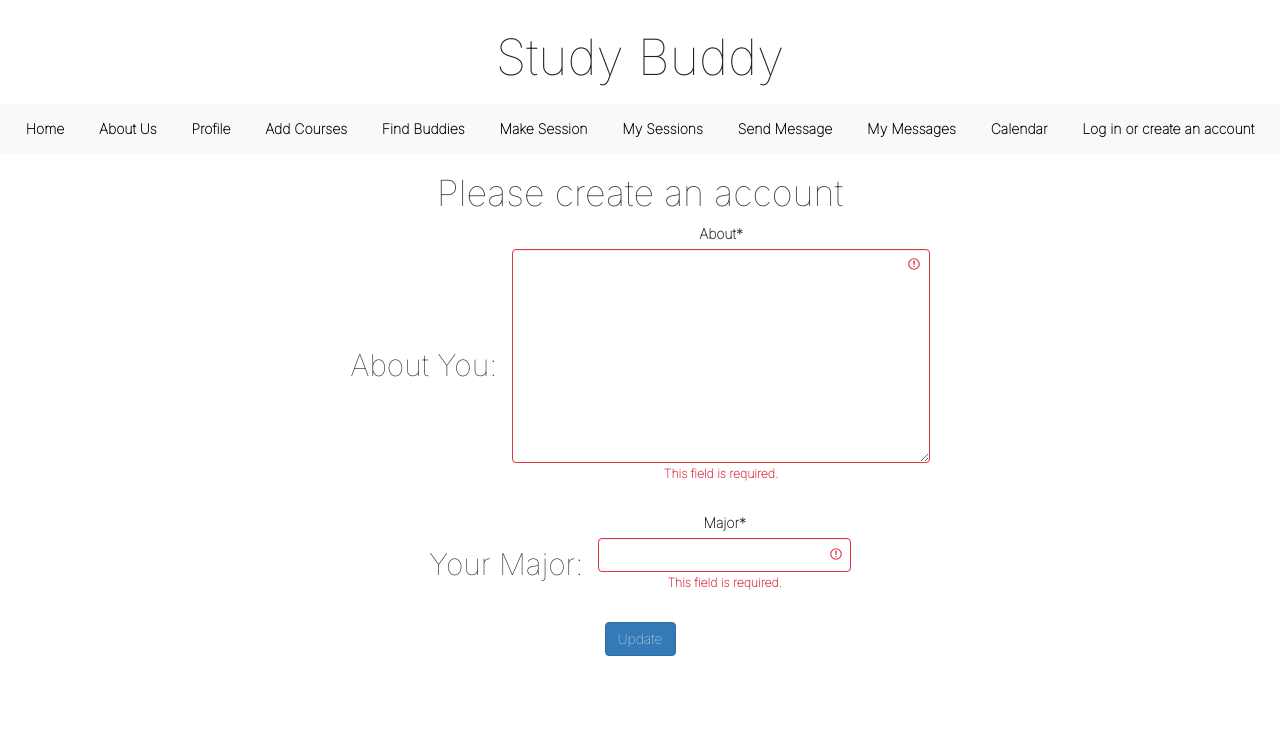
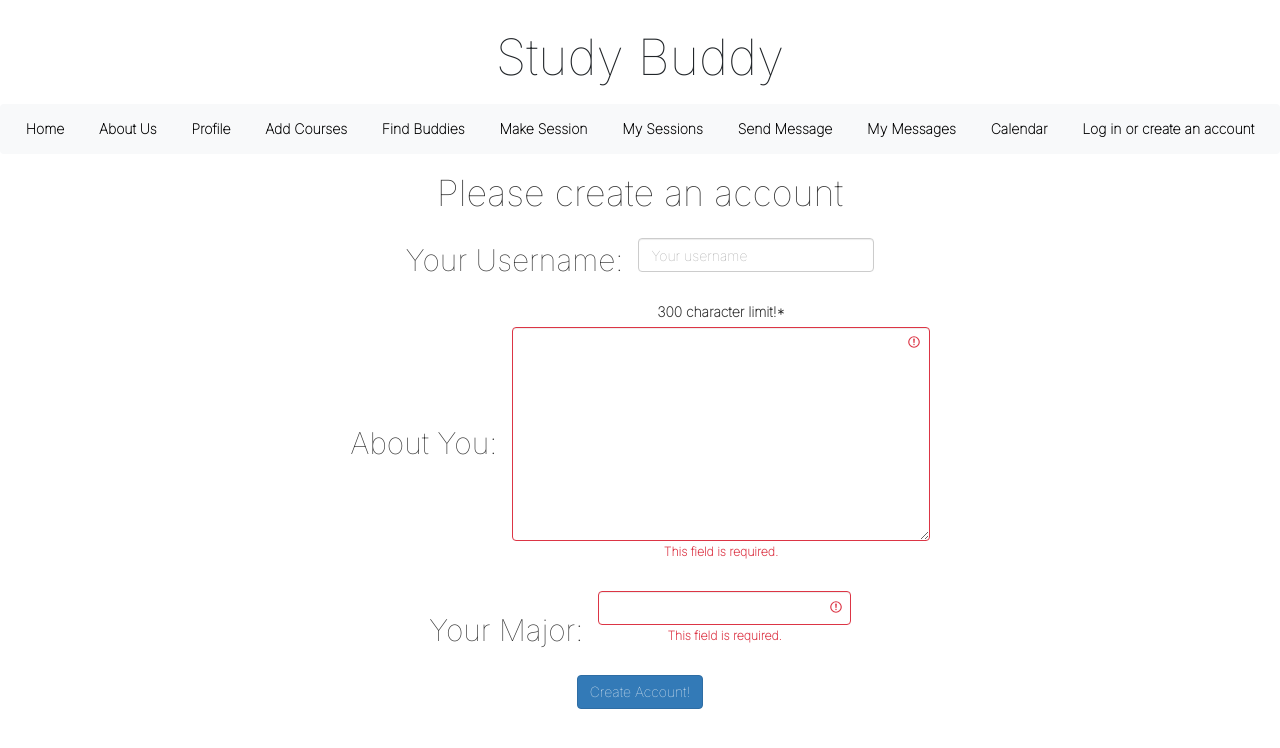
Before and after one commit to turtlemooncake/uva-studybuddy, a Django app: page /register/ in a window 1280 px wide. Shown: the top 748 px of the page. Run offline with Django 4.2, Linux system fonts and the light colour scheme; some libraries are stand-ins or nearby versions.

Commit message:
Bug fixes

```diff
--- a/studybuddy/forms.py
+++ b/studybuddy/forms.py
@@ -8,6 +8,12 @@ class ProfileForm(ModelForm):
     class Meta:
         model = Profile
         fields = ['about', 'major']
+    def __init__(self, *args, **kwargs):
+        super(ProfileForm, self).__init__(*args, **kwargs)
+        self.helper = FormHelper()
+        # self.helper.form_show_labels = False
+        self.fields['about'].label = "300 character limit!"
+        self.fields['major'].label = False
 
 class SessionForm(ModelForm):
     class Meta:
--- a/studybuddy/templates/addCourses.html
+++ b/studybuddy/templates/addCourses.html
@@ -45,6 +45,9 @@
             </button>
         </div>
         <div class="text-center">
+            {% if not validSearch %}
+                <p class="page-text" style="color:red">That's not a valid filter! Try again please.</p>
+            {% endif %}
             {% if not courseValid%}
                 <p class="page-text" style="color:red">Course not found! Try again please.</p>
             {% endif %}
--- a/studybuddy/templates/findBuddies.html
+++ b/studybuddy/templates/findBuddies.html
@@ -25,7 +25,7 @@
                 Course Abbreviation:
                 <input class="form-control mb-2" type="text" name="courseAb" />
             </label>
-            <button class="btn btn-primary mb-2" type="submit" value="Filter Abbr" name="Filter Abbr">
+            <button class="btn btn-primary mb-2" value="Filter Abbr" name="Filter Abbr">
                 Filter by course abbreviation
             </button>
         </div>
@@ -34,7 +34,7 @@
                 Course Number:
                 <input class="form-control mb-2" type="text" name="courseNumb" />
             </label>
-            <button class="btn btn-primary mb-2" type="submit" value="Filter Num" name="Filter Num">
+            <button class="btn btn-primary mb-2" value="Filter Num" name="Filter Num">
                 Filter by course number
             </button>
         </div>
@@ -42,7 +42,7 @@
             <button class="btn btn-success mb-2" type="submit" value="Filter Buddies" name="Find Buddy">
                 Filter both
             </button>
-            <button class="btn btn-danger mb-2" type="submit" value="Reset Search" name="Reset Search">
+            <button class="btn btn-danger mb-2" value="Reset Search" name="Reset Search">
                 Reset Search
             </button>
         </div>
--- a/studybuddy/templates/newSession.html
+++ b/studybuddy/templates/newSession.html
@@ -18,6 +18,9 @@
         <h4>
             <a href="/findBuddies">View which classmates you share a class with</a>
         </h4>
+        {% if invalidDate %}
+            <h3 style="color: red;">Your start time must be before your end time!</h3>
+        {% endif %}
     </div>
 
     {% load crispy_forms_tags %}
--- a/studybuddy/templates/registerProfile.html
+++ b/studybuddy/templates/registerProfile.html
@@ -19,11 +19,23 @@
     <div class="text-center page-title">
         <h1>Please create an account</h1>
 
+        {% if dupUser %}
+            <h2 style="color: red;">This username has already been taken, please input a new username</h2>
+        {% endif %}
+
         {% load crispy_forms_tags %}
 
         <form method="POST">
             {% csrf_token %}
             <div class="container">
+                <div class="form-group row justify-content-md-center">
+                    <div class="col-md-auto align-self-center">
+                        <h2>Your Username:</h2>
+                    </div>
+                    <div class="col-md-auto align-self-center">
+                        <input class="form-control" type="text" placeholder="Your username" name="user" />
+                    </div>
+                </div>
                 <div class="form-group row justify-content-md-center">
                     <div class="col-md-auto align-self-center">
                         <h2>About You:</h2>
@@ -41,8 +53,8 @@
                     </div>
                 </div>
             </div>
-            <button name="Update" value="Update" class="btn btn-primary">
-                Update
+            <button name="Update" value="Update" class="btn btn-primary" type="submit">
+                Create Account!
             </button>
         </form>
 
--- a/studybuddy/templates/sessions.html
+++ b/studybuddy/templates/sessions.html
@@ -54,6 +54,9 @@
                                             {% for i in session.users.all %}
                                                 <li class="list-group-item subheader spacer">{{i.username}}</li>
                                             {% endfor %}
+                                            {% if user not in session.users.all %}
+                                                <li class="list-group-item subheader spacer">{{user.username}}</li>
+                                            {% endif %}
                                         </ul>
                                         <footer class="subheader">
                                             <button class="btn btn-danger" name="Delete" value={{session.id}} type="submit">
--- a/studybuddy/views.py
+++ b/studybuddy/views.py
@@ -56,24 +56,29 @@ def login(request):
 
 
 def register(request):
+    dupUser = False
     form = ProfileForm(request.POST)
     if Profile.objects.filter(user_id=request.user.id).exists() and request.user.is_authenticated:
         return HttpResponseRedirect(reverse('home'))
 
     if (form.is_valid()):
+        print(request.POST['user'])
         preferredName = request.POST['user']
-        request.user.username = preferredName
-        print(request.user.username)
-        request.user.save()
+        try:
+            request.user.username = preferredName
+            request.user.save()
+            profile = form.save(commit=False)
+            profile.user = request.user
+            profile.save()
+            return HttpResponseRedirect(reverse('profile'))
 
-        profile = form.save(commit=False)
-        profile.user = request.user
-        profile.save()
+        except:
+            dupUser = True
 
-        return HttpResponseRedirect(reverse('addCourses'))
 
     context = {
-        'form': form
+        'form': form,
+        'dupUser': dupUser,
     }
 
     return render(request, 'registerProfile.html', context)
@@ -83,68 +88,73 @@ def session(request):
     if not request.user.is_authenticated:
         return HttpResponseRedirect(reverse('login'))
 
+    invalidDate = False
+
     if request.method == 'POST':
         form = SessionForm(request.POST)
 
         # if form.is_valid():
         if 'Send' in request.POST:
-            new_session = StudySession()
-            #session.users = request.user.objects.values_list('username', flat='True')
-            new_session.save()
-            #session.users.add(request.POST.get('users'))
-            temp = request.POST.getlist('users')
-            #session.m2mfield.add(*temp)
-            new_session.users.add(*temp)
-            #return HttpResponse(request.POST.items())
-            new_session.creator = request.user
-            new_session.date = request.POST.get('created_date')[0:10]
-            new_session.time = request.POST.get('created_date')[11:19]
-            new_session.location = request.POST.get('location')
-            new_session.subject = request.POST.get('subject')
-            new_session.created_date = request.POST.get('created_date')
-            new_session.end_date = request.POST.get('end_date')
-            new_session.save()
+            if(request.POST.get('created_date') >= request.POST.get('end_date')):
+                invalidDate = True
+            else:
+                new_session = StudySession()
+                #session.users = request.user.objects.values_list('username', flat='True')
+                new_session.save()
+                #session.users.add(request.POST.get('users'))
+                temp = request.POST.getlist('users')
+                #session.m2mfield.add(*temp)
+                new_session.users.add(*temp)
+                #return HttpResponse(request.POST.items())
+                new_session.creator = request.user
+                new_session.date = request.POST.get('created_date')[0:10]
+                new_session.time = request.POST.get('created_date')[11:19]
+                new_session.location = request.POST.get('location')
+                new_session.subject = request.POST.get('subject')
+                new_session.created_date = request.POST.get('created_date')
+                new_session.end_date = request.POST.get('end_date')
+                new_session.save()
 
-            emails = []
-            for member in new_session.users.all():
-                for person in Profile.objects.all():
-                    if member.username == person.user.username:
-                        emails.append(person.user.email)
-            event = {
-                'summary': request.POST.get('subject') + " Study Session",
-                'location': request.POST.get('location'),
-                'description': 'Let\'s work together on this class!',
-                'start': {
-                    'dateTime': new_session.created_date[0:10] + 'T' + new_session.created_date[11:19] + '-04:00',
-                    # 'dateTime': new_session.created_date.strftime("%Y-%m-%dT%H:%M:%S"),
-                    'timeZone': 'America/New_York',
-                },
-                'end': {
-                    'dateTime': new_session.end_date[0:10] + 'T' + new_session.end_date[11:19] + '-04:00',
-                    # 'dateTime': '2022-05-28T17:00:00-07:00',
-                    'timeZone': 'America/New_York',
-                },
-                # 'attendees': [
-                #     {'email': 'lpage@example.com'},
-                #     {'email': 'sbrin@example.com'},
-                # ],
-                'attendees': names,
-                'reminders': {
-                    'useDefault': False,
-                    'overrides': [
-                        {'method': 'email', 'minutes': 24 * 60},
-                        {'method': 'popup', 'minutes': 10},
-                    ],
-                },
-            }
-            service.events().insert(calendarId=calendar_id, body=event).execute()
-            # print('Event created: %s' % (event.get('htmlLink')))
-            return HttpResponseRedirect(reverse('my_sessions'))
+                emails = []
+                for member in new_session.users.all():
+                    for person in Profile.objects.all():
+                        if member.username == person.user.username:
+                            emails.append(person.user.email)
+                event = {
+                    'summary': request.POST.get('subject') + " Study Session",
+                    'location': request.POST.get('location'),
+                    'description': 'Let\'s work together on this class!',
+                    'start': {
+                        'dateTime': new_session.created_date[0:10] + 'T' + new_session.created_date[11:19] + '-04:00',
+                        # 'dateTime': new_session.created_date.strftime("%Y-%m-%dT%H:%M:%S"),
+                        'timeZone': 'America/New_York',
+                    },
+                    'end': {
+                        'dateTime': new_session.end_date[0:10] + 'T' + new_session.end_date[11:19] + '-04:00',
+                        # 'dateTime': '2022-05-28T17:00:00-07:00',
+                        'timeZone': 'America/New_York',
+                    },
+                    # 'attendees': [
+                    #     {'email': 'lpage@example.com'},
+                    #     {'email': 'sbrin@example.com'},
+                    # ],
+                    'attendees': emails,
+                    'reminders': {
+                        'useDefault': False,
+                        'overrides': [
+                            {'method': 'email', 'minutes': 24 * 60},
+                            {'method': 'popup', 'minutes': 10},
+                        ],
+                    },
+                }
+                service.events().insert(calendarId=calendar_id, body=event).execute()
+                # print('Event created: %s' % (event.get('htmlLink')))
+                return HttpResponseRedirect(reverse('my_sessions'))
 
     else:
         form = SessionForm()
 
-    return render(request, 'newSession.html', {'form': form})
+    return render(request, 'newSession.html', {'form': form, 'invalidDate': invalidDate,})
 
 def my_sessions(request):
     showPast = False
@@ -251,14 +261,22 @@ def addCourses(request):
     courseValid = True
     addedSuccess = False
     dupCourse = False
+    validSearch = True
 
     if request.method == 'POST':
         if 'Filter' in request.POST:
             if Course.objects.filter(courseAbbv=request.POST['courseAb']).exists():
-                allCourses = Course.objects.filter(courseAbbv=request.POST['courseAb'])
+                if Course.objects.filter(courseAbbv=request.POST['courseAb'], courseNumber=request.POST['courseNumb']).exists():
+                    allCourses = Course.objects.filter(courseAbbv=request.POST['courseAb'], courseNumber=request.POST['courseNumb'])
+                elif not (request.POST['courseNumb'] == ''):
+                    validSearch = False
+                else:
+                    allCourses = Course.objects.filter(courseAbbv=request.POST['courseAb'])
+            else:
+                validSearch = False
 
-        if 'Add Course' in request.POST:
-            if (Course.objects.filter(courseAbbv=request.POST['courseAb']).exists() and Course.objects.filter(courseNumber=request.POST['courseNumb']).exists()):
+        elif 'Add Course' in request.POST:
+            if (Course.objects.filter(courseAbbv=request.POST['courseAb'], courseNumber=request.POST['courseNumb']).exists()):
                 if not theUser.courses.filter(courseAbbv=request.POST['courseAb'], courseNumber=request.POST['courseNumb']).exists():
                     theUser.courses.add(Course.objects.get(courseAbbv=request.POST['courseAb'], courseNumber=request.POST['courseNumb']))
                 else:
@@ -267,10 +285,10 @@ def addCourses(request):
                 addedSuccess = True
             else:
                 courseValid = False
-                addedSuccess - False
+                addedSuccess = False
                 dupCourse = False
 
-        if 'Reset Search' in request.POST:
+        elif 'Reset Search' in request.POST:
             allCourses = Course.objects.all()
 
         else:
@@ -289,7 +307,7 @@ def addCourses(request):
                 addedSuccess = True
             else:
                 courseValid = False
-                addedSuccess - False
+                addedSuccess = False
                 dupCourse = False
 
         print('in post expression')
@@ -300,7 +318,8 @@ def addCourses(request):
         'allCourses' : allCourses,
         'courseValid' : courseValid,
         'addedSuccess' : addedSuccess,
-        'dupCourse' : dupCourse
+        'dupCourse' : dupCourse,
+        'validSearch' : validSearch,
     }
 
     return render(request, 'addCourses.html', context)
```
Also changed, not shown: 1 other file.
